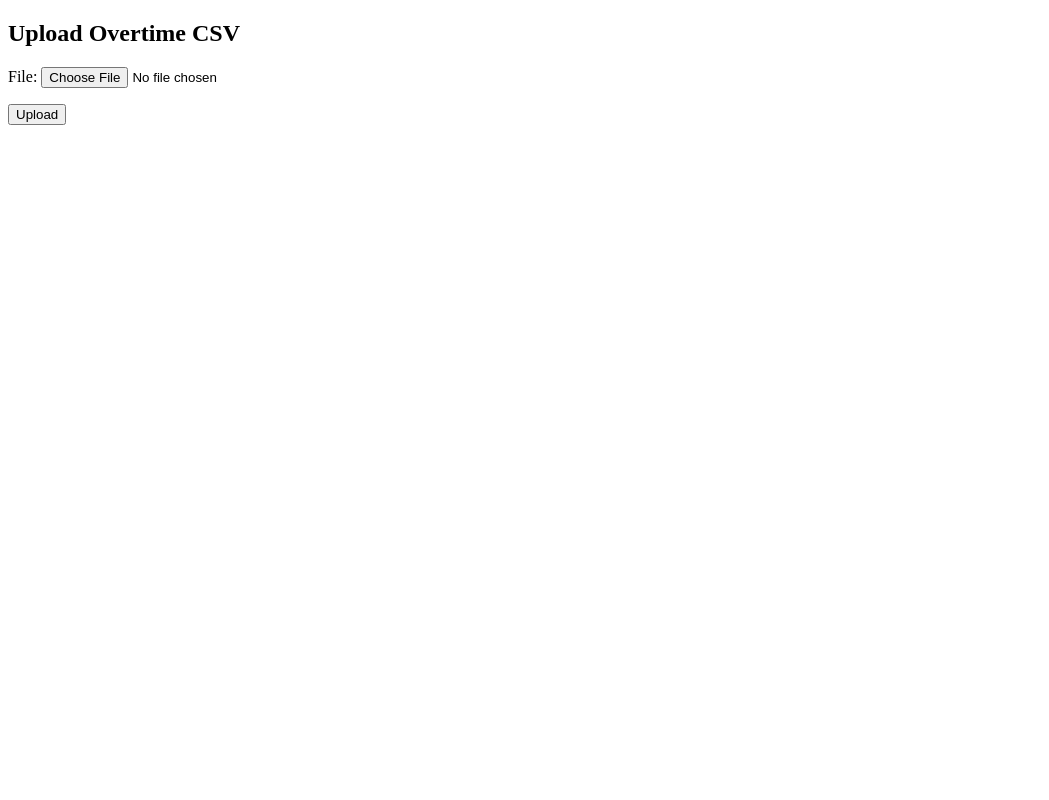
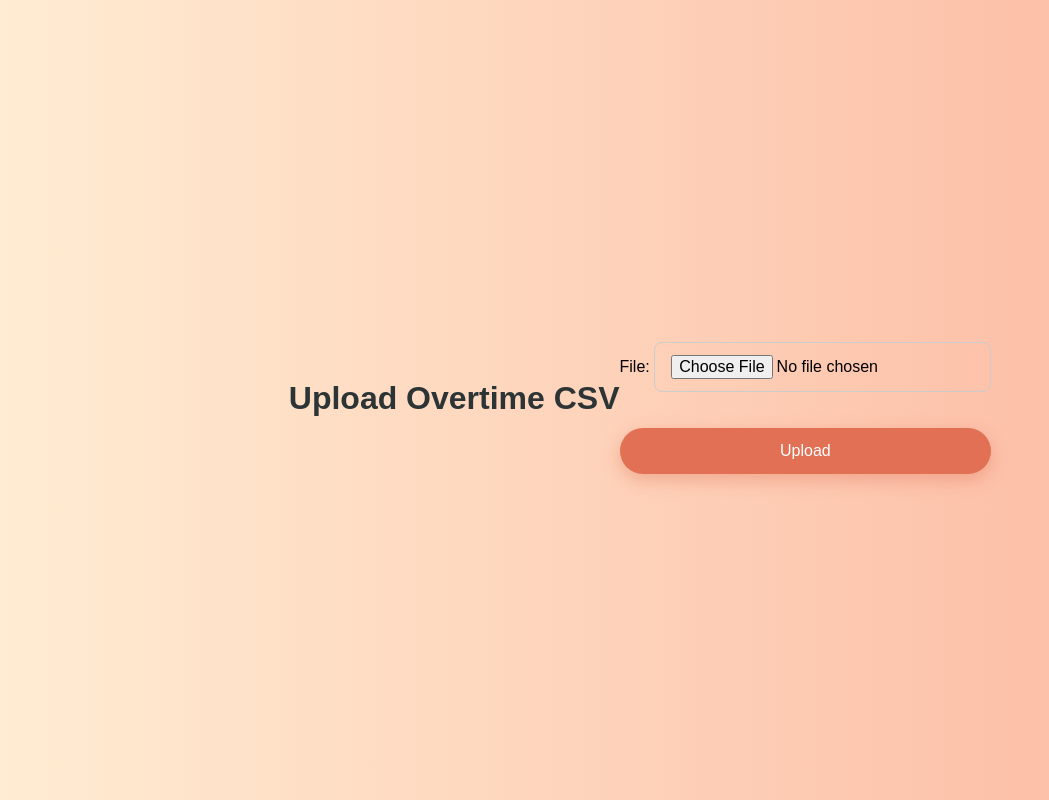
Before and after one commit to sreenath-t/employee-overtime-monitoring, a Django app: page /upload/ in a window 1280 px wide. Shown: the whole page, without its empty margins (0-1049 px from the left). Run offline with Django 5.2, Linux system fonts and the light colour scheme.

Commit message:
added upload.css

```diff
--- /dev/null
+++ b/monitoring/static/monitoring/css/upload.css
@@ -0,0 +1,67 @@
+body {
+            font-family: 'Poppins', sans-serif;
+            background: linear-gradient(to right, #ffecd2, #fcb69f);
+            display: flex;
+            justify-content: center;
+            align-items: center;
+            height: 100vh;
+            margin: 0;
+        }
+
+        .upload-container {
+            background-color: #fff;
+            padding: 40px 50px;
+            border-radius: 16px;
+            box-shadow: 0 12px 30px rgba(0, 0, 0, 0.15);
+            text-align: center;
+            width: 90%;
+            max-width: 500px;
+        }
+
+        h2 {
+            color: #2d3436;
+            margin-bottom: 30px;
+            font-size: 2em;
+        }
+
+        form {
+            display: flex;
+            flex-direction: column;
+            gap: 20px;
+        }
+
+        input[type="file"],
+        input[type="text"],
+        select,
+        textarea {
+            padding: 12px 16px;
+            border: 1px solid #ccc;
+            border-radius: 8px;
+            font-size: 1em;
+            transition: border 0.3s ease;
+        }
+
+        input[type="file"]:focus,
+        input[type="text"]:focus,
+        select:focus,
+        textarea:focus {
+            border-color: #fcb69f;
+            outline: none;
+        }
+
+        button {
+            background: #e17055;
+            color: white;
+            padding: 14px 24px;
+            border: none;
+            border-radius: 50px;
+            font-size: 1em;
+            cursor: pointer;
+            box-shadow: 0 6px 18px rgba(225, 112, 85, 0.4);
+            transition: background 0.3s ease, transform 0.2s ease;
+        }
+
+        button:hover {
+            background: #ff7675;
+            transform: translateY(-2px);
+        }
--- a/monitoring/templates/monitoring/upload.html
+++ b/monitoring/templates/monitoring/upload.html
@@ -2,6 +2,8 @@
 <html>
     <head>
         <title>Upload File</title>
+        {% load static %}
+        <link rel="stylesheet" href="{% static 'monitoring/css/upload.css' %}">
     </head>
     <body>
         <h2>Upload Overtime CSV</h2>
```
